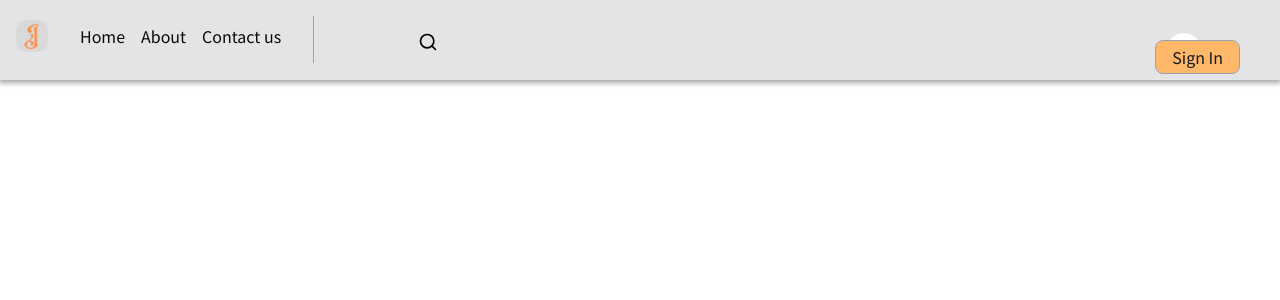
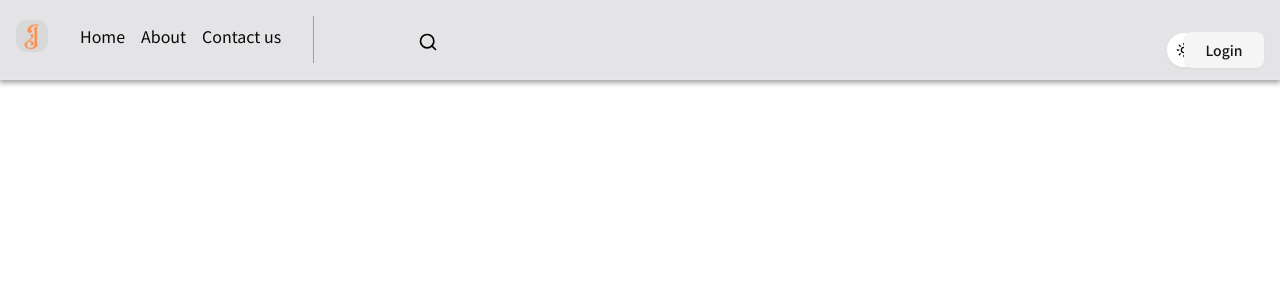
Before and after one commit to Marcel-dev2009/Clientpage, a Next.js app in the folder clientpage/: page / in a window 1280 px wide. Shown: the top 300 px of the page. Built offline with nearby package versions, Linux system fonts and the light colour scheme.

Commit message:
Added crazy CSS Animation on the shadcn ui button component like it's mad

```diff
--- a/clientpage/app/components/header.jsx
+++ b/clientpage/app/components/header.jsx
@@ -7,6 +7,7 @@ import Searchbar from './Searchbar'
 import {motion} from 'framer-motion'
 import Theme from './Theme'
 import SideBar from './sideBar'
+import { Button } from '@/components/ui/button'
 export default function Header() {
   return (
     <>
@@ -17,7 +18,7 @@ export default function Header() {
 
         <span className='flex'>
         <div>
-           <Image src={Logo} alt='Jevinik' className='w-8 h-8 mt-1 rounded-lg fixed md:static dark:bg-black'/>
+          <Link href="#"> <Image src={Logo} alt='Jevinik' className='w-8 h-8 mt-1 rounded-lg fixed md:static dark:bg-black'/></Link>
         </div>
           <ul className=' hidden md:flex gap-4 px-8 py-2 border-r border-r-gray-400'>
            <Link href={'/'}>Home</Link>
@@ -31,7 +32,9 @@ export default function Header() {
          </div> {/* Seaarch Div */}
           <div>
            <span className='md:block'><Theme/></span>
-          <button> <Link href='#' className=' hidden md:block absolute border px-4 py-1 rounded-md border-gray-400 bg-orange-300 text-zinc-900 right-10 top-10 dark:bg-black dark:text-white'>Sign In</Link> </button>
+           <Link href='/'>
+           <Button className={`${styles.button} absolute right-4 top-8 hidden md:block `} variant='secondary'>Login</Button>
+           </Link>
           <div className=' sm:block md:hidden'><SideBar/></div>
           </div>
          </div>
--- a/clientpage/app/components/style.module.css
+++ b/clientpage/app/components/style.module.css
@@ -6,3 +6,18 @@
     margin-left: 12rem;
     }
 }
+.button{
+    will-change: width;
+    width : 80px;
+ transition: all 1s ease-in-out 0s;
+}
+.button:hover{
+    width: 100px;
+    background-color: rgb(54, 52, 52);
+    color: white;
+}
+@media (prefers-reduced-motion : reduce) {
+    .box{
+        will-change: auto;
+    }
+}
```
